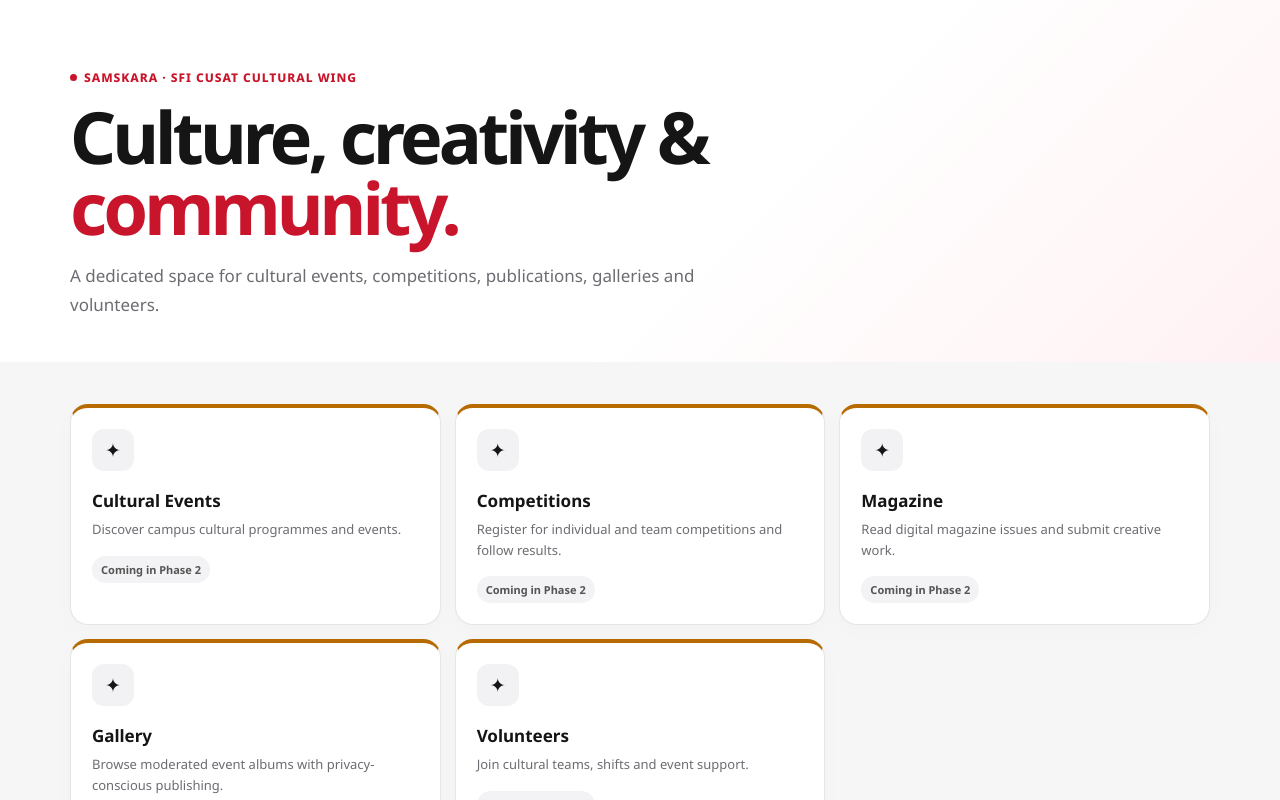
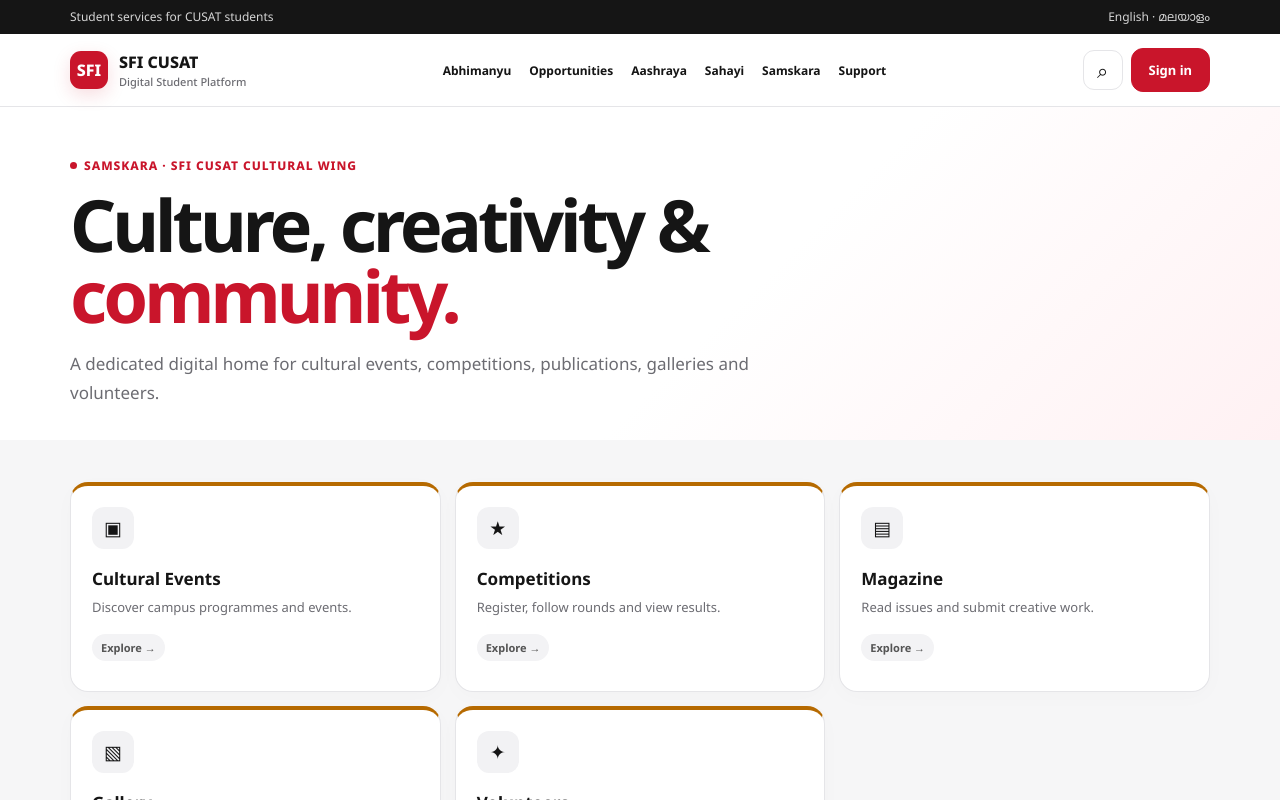
Before and after one commit to Com-Adarsh/Sficusatapp-, a Next.js app: page /samskara in a window 1280 px wide. Shown: the top 800 px of the page. Built offline with nearby package versions, Linux system fonts and the light colour scheme.

Commit message:
feat: refresh frontend app/samskara/page.tsx

```diff
--- a/app/samskara/page.tsx
+++ b/app/samskara/page.tsx
@@ -1,2 +1 @@
-const items=[["Cultural Events","Discover campus cultural programmes and events."],["Competitions","Register for individual and team competitions and follow results."],["Magazine","Read digital magazine issues and submit creative work."],["Gallery","Browse moderated event albums with privacy-conscious publishing."],["Volunteers","Join cultural teams, shifts and event support."]];
-export default function Samskara(){return <main><section className="hero"><div className="shell"><div className="eyebrow"><i className="dot"/> Samskara · SFI CUSAT Cultural Wing</div><h1>Culture, creativity & <em>community.</em></h1><p>A dedicated space for cultural events, competitions, publications, galleries and volunteers.</p></div></section><section className="section"><div className="shell"><div className="grid3">{items.map(([t,d])=><article className="card initiative m" key={t}><div className="icon">✦</div><h3>{t}</h3><p>{d}</p><div className="chips"><span className="chip">Coming in Phase 2</span></div></article>)}</div></div></section></main>}
+import PageShell from "../components/PageShell"; const items=[["Cultural Events","Discover campus programmes and events.","/samskara/events","▣"],["Competitions","Register, follow rounds and view results.","/samskara/competitions","★"],["Magazine","Read issues and submit creative work.","/samskara/magazine","▤"],["Gallery","Browse moderated event albums.","/samskara/gallery","▧"],["Volunteers","Join cultural teams and event shifts.","/samskara/volunteers","✦"]]; export default function Samskara(){return <PageShell><section className="hero compact"><div className="shell"><div className="eyebrow"><i className="dot"/> Samskara · SFI CUSAT Cultural Wing</div><h1>Culture, creativity & <em>community.</em></h1><p>A dedicated digital home for cultural events, competitions, publications, galleries and volunteers.</p></div></section><section className="section"><div className="shell grid3">{items.map(([t,d,h,i])=><a className="card initiative m" href={h} key={t}><div className="icon">{i}</div><h3>{t}</h3><p>{d}</p><div className="chips"><span className="chip">Explore →</span></div></a>)}</div></section></PageShell>}
```
